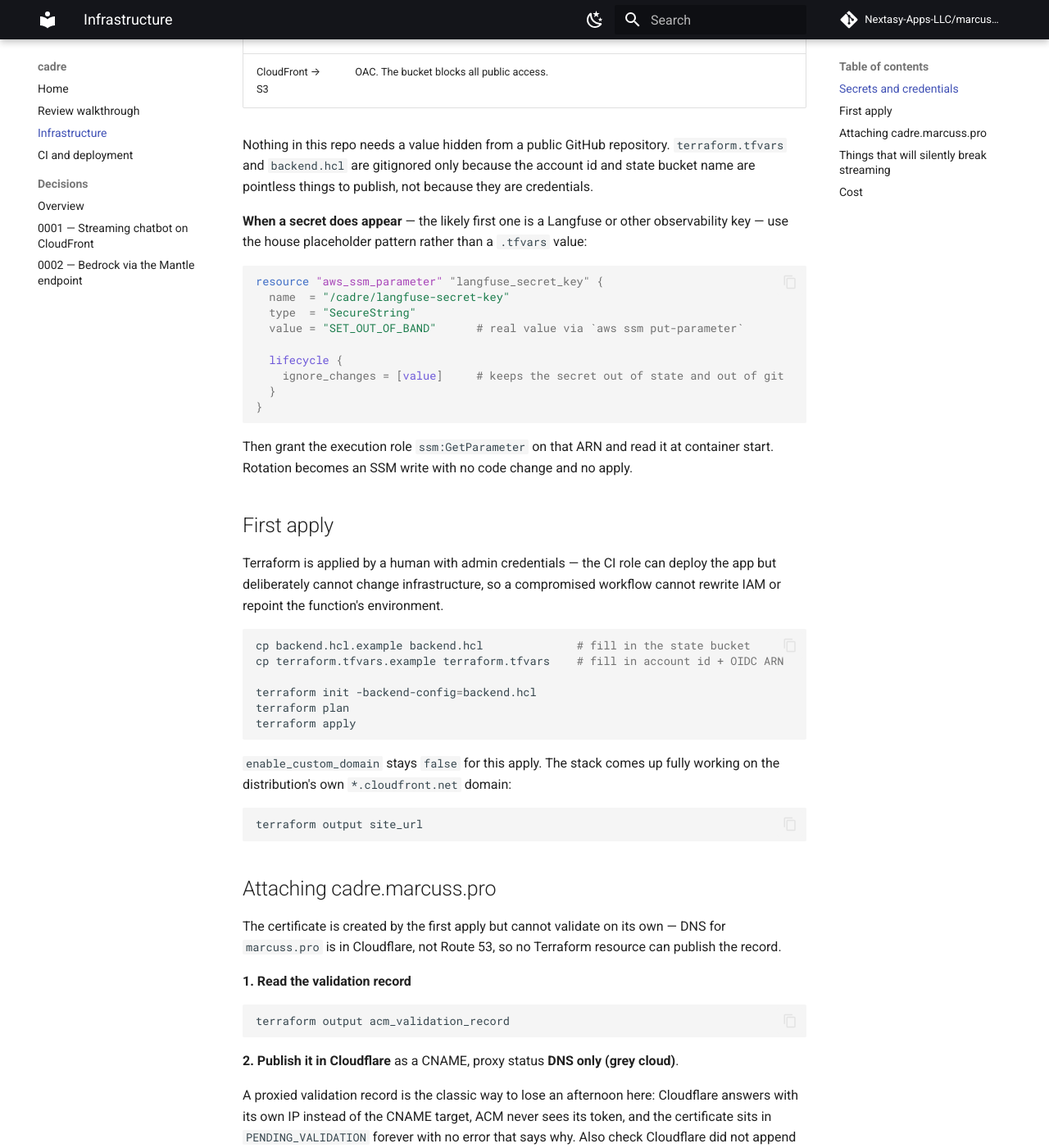
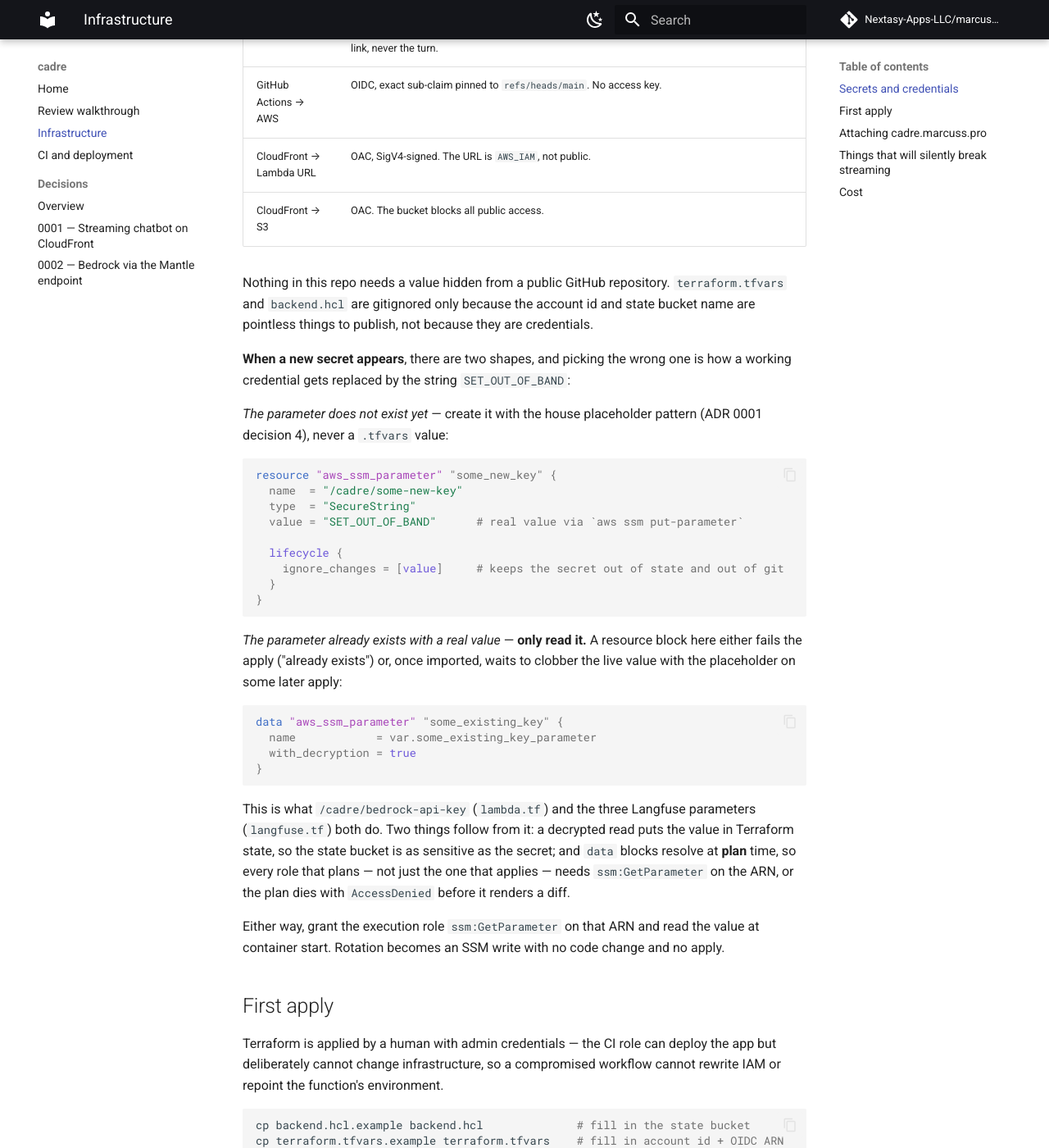
Before and after one commit to Nextasy-Apps-LLC/marcuss-cadre-test, an MkDocs documentation site: the page built from docs/infrastructure.md, in a window 1280 px wide and 1400 px high, scrolled down 1106 px. Shown: the whole window at 82% size. Built offline with MkDocs 1.6.1 and Material for MkDocs 9.7.7, drawn with Linux system fonts in a browser that asks for light colours; comment, search, counter and statistics services are not loaded; some of the changed text lies outside the part shown.

Commit message:
docs: describe the tracing that shipped, not the one that was planned (#53)
- `backend/CLAUDE.md`'s Tracing section loses "not built yet" and now
  describes what exists: the module and event names, the config-not-state
  route for the handler (KB-008), the data-source/env-var credential pattern
  that replaced ADR 0001 decision 4's create pattern for these three
  parameters, the graph-level-spans-only shape ADR 0002 forces, and the
  deliberate double flush. The SSE section's "four events" becomes five.

- `infra/README.md` gains a Langfuse row and, more usefully, splits its
  "when a secret appears" advice into the two cases that actually exist:
  create-with-placeholder for a parameter that does not exist yet, and
  data-reference for one that already holds a real value. It previously
  offered only the first, using Langfuse as its worked example — which is the
  precise mistake this issue had to avoid, since applying it would have
  overwritten three live credentials with "SET_OUT_OF_BAND". It also now
  states the plan-time consequence: `data` blocks need the grant on every
  role that *plans*, not only the one that applies.

- `tests/e2e/README.md` documents `CADRE_E2E_LANGFUSE` alongside
  `CADRE_E2E_BEDROCK`, and the three `LANGFUSE_*` env vars docker needs.

````diff
--- a/infra/README.md
+++ b/infra/README.md
@@ -31,6 +31,7 @@ CloudFront, with the page served from a private S3 bucket on the same hostname.
 | Thing | How it authenticates |
 |---|---|
 | Lambda → Bedrock | Bearer token (Bedrock API key) to the Mantle endpoint — **not** SigV4. See [ADR 0002](https://github.com/Nextasy-Apps-LLC/marcuss-cadre-test/blob/main/adr/0002-bedrock-mantle-api-key.md): classic `bedrock-runtime` is `NOT_AUTHORIZED` account-wide. The key is an SSM SecureString (`/cadre/bedrock-api-key`) created out of band; Terraform `data`-references it into the Lambda's `AWS_BEARER_TOKEN_BEDROCK`. The execution role has no `bedrock:*` grant at all. |
+| Lambda → Langfuse | Public/secret key pair, out of band in SSM (`/cadre/langfuse-public-key`, `/cadre/langfuse-secret-key`, both SecureString) alongside the plain-String `/cadre/langfuse-base-url`. Same data-source pattern as the Bedrock key and for the same reason — all three already exist with real values, so `infra/langfuse.tf` only reads them into `LANGFUSE_PUBLIC_KEY` / `LANGFUSE_SECRET_KEY` / `LANGFUSE_HOST`. Tracing fails open, so a wrong value costs the trace link, never the turn. |
 | GitHub Actions → AWS | OIDC, exact sub-claim pinned to `refs/heads/main`. No access key. |
 | CloudFront → Lambda URL | OAC, SigV4-signed. The URL is `AWS_IAM`, not public. |
 | CloudFront → S3 | OAC. The bucket blocks all public access. |
@@ -40,13 +41,15 @@ Nothing in this repo needs a value hidden from a public GitHub repository.
 and state bucket name are pointless things to publish, not because they are
 credentials.
 
-**When a secret does appear** — the likely first one is a Langfuse or other
-observability key — use the house placeholder pattern rather than a `.tfvars`
-value:
+**When a new secret appears**, there are two shapes, and picking the wrong one
+is how a working credential gets replaced by the string `SET_OUT_OF_BAND`:
+
+*The parameter does not exist yet* — create it with the house placeholder
+pattern (ADR 0001 decision 4), never a `.tfvars` value:
 
 ```hcl
-resource "aws_ssm_parameter" "langfuse_secret_key" {
-  name  = "/cadre/langfuse-secret-key"
+resource "aws_ssm_parameter" "some_new_key" {
+  name  = "/cadre/some-new-key"
   type  = "SecureString"
   value = "SET_OUT_OF_BAND"      # real value via `aws ssm put-parameter`
 
@@ -56,9 +59,27 @@ resource "aws_ssm_parameter" "langfuse_secret_key" {
 }
 ```
 
-Then grant the execution role `ssm:GetParameter` on that ARN and read it at
-container start. Rotation becomes an SSM write with no code change and no
-apply.
+*The parameter already exists with a real value* — **only read it.** A resource
+block here either fails the apply ("already exists") or, once imported, waits to
+clobber the live value with the placeholder on some later apply:
+
+```hcl
+data "aws_ssm_parameter" "some_existing_key" {
+  name            = var.some_existing_key_parameter
+  with_decryption = true
+}
+```
+
+This is what `/cadre/bedrock-api-key` (`lambda.tf`) and the three Langfuse
+parameters (`langfuse.tf`) both do. Two things follow from it: a decrypted read
+puts the value in Terraform state, so the state bucket is as sensitive as the
+secret; and `data` blocks resolve at **plan** time, so every role that plans —
+not just the one that applies — needs `ssm:GetParameter` on the ARN, or the
+plan dies with `AccessDenied` before it renders a diff.
+
+Either way, grant the execution role `ssm:GetParameter` on that ARN and read
+the value at container start. Rotation becomes an SSM write with no code change
+and no apply.
 
 ## First apply
 
````
Also changed, not shown: backend/CLAUDE.md (+43 -21 lines), 1 other file.
